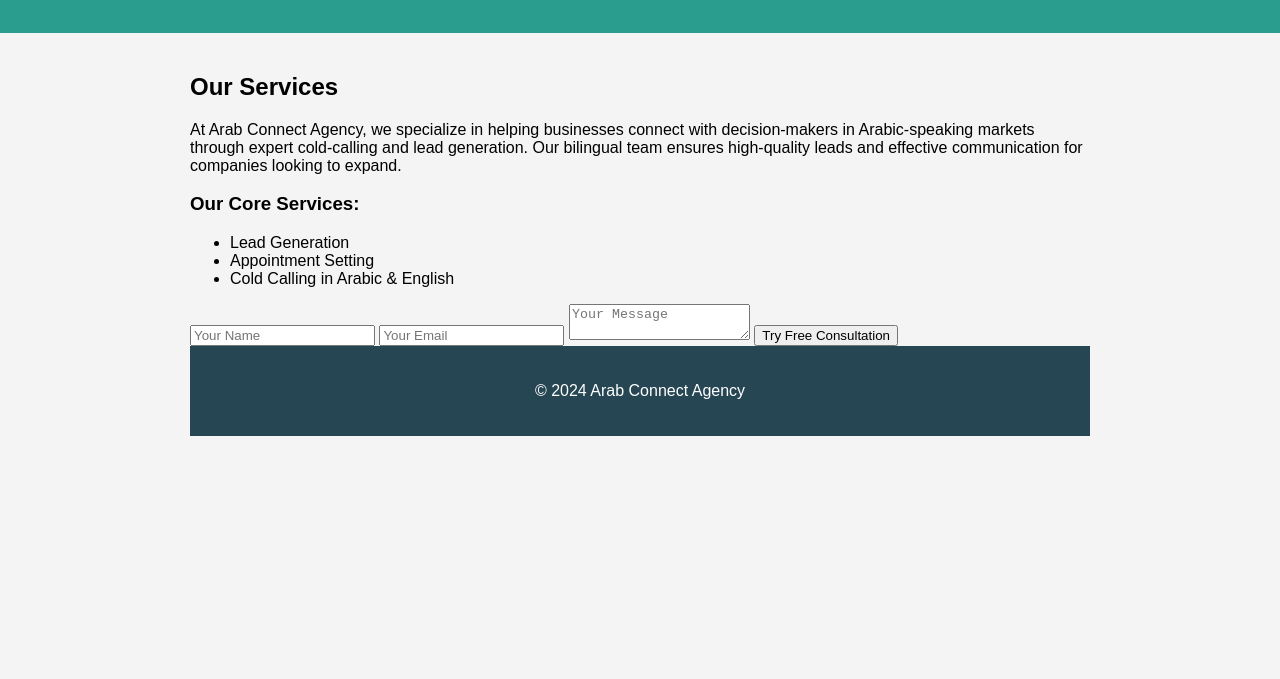
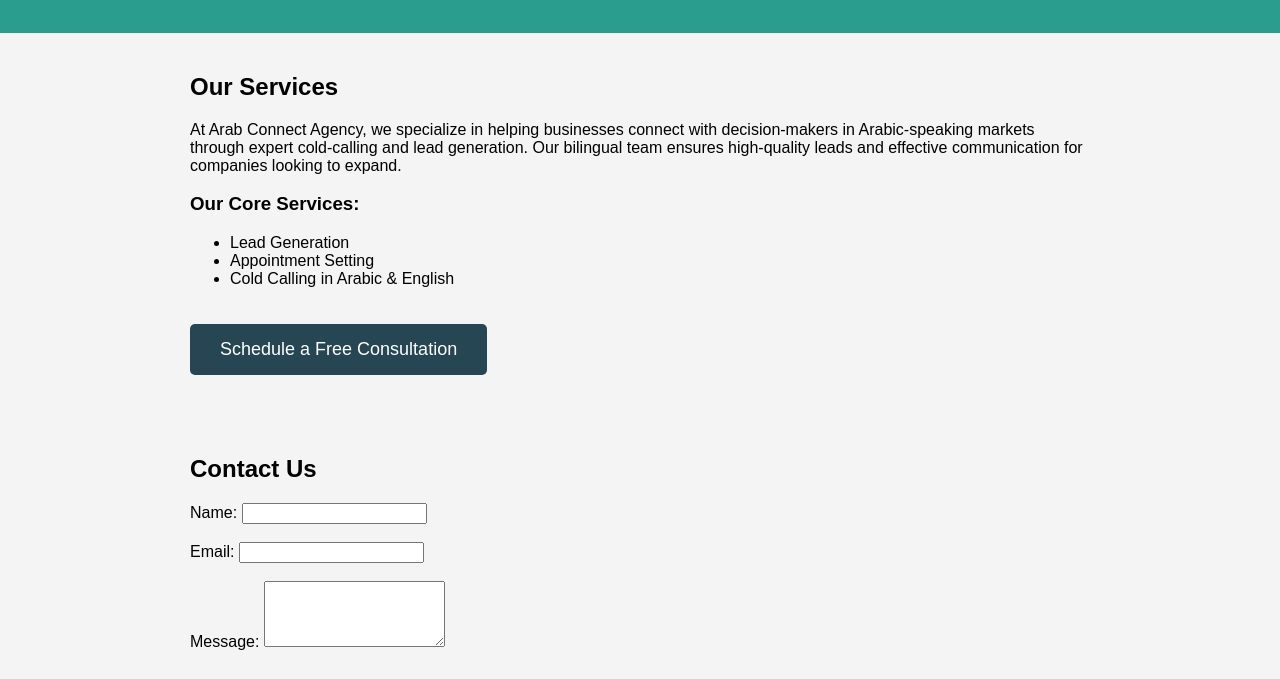
Before and after one commit to boddda911/Arab-Connect-Agency, a plain HTML site: page Index.html in a window 1280 px wide. Shown: the part 121-800 px from the top of the page. Drawn offline with Linux system fonts and the light colour scheme.

Commit message:
Update Index.html

```diff
--- a/Index.html
+++ b/Index.html
@@ -64,12 +64,23 @@
       <li>Cold Calling in Arabic & English</li>
     </ul>
 
+    <a href="#contact" class="cta-button">Schedule a Free Consultation</a>
+  </div>
+
+  <!-- Contact Form Section -->
+  <div id="contact" class="container">
+    <h2>Contact Us</h2>
     <form name="free-consultation" method="POST" data-netlify="true">
-    <input type="text" name="name" placeholder="Your Name" required>
-    <input type="email" name="email" placeholder="Your Email" required>
-    <textarea name="message" placeholder="Your Message" required></textarea>
-    <button type="submit">Try Free Consultation</button>
-</form>
+      <label for="name">Name:</label>
+      <input type="text" id="name" name="name" required><br><br>
+      <label for="email">Email:</label>
+      <input type="email" id="email" name="email" required><br><br>
+      <label for="message">Message:</label>
+      <textarea id="message" name="message" rows="4" required></textarea><br><br>
+      <button type="submit" class="cta-button">Submit</button>
+    </form>
+  </div>
+
   <!-- Footer -->
   <footer>
     <p>© 2024 Arab Connect Agency</p>
```
